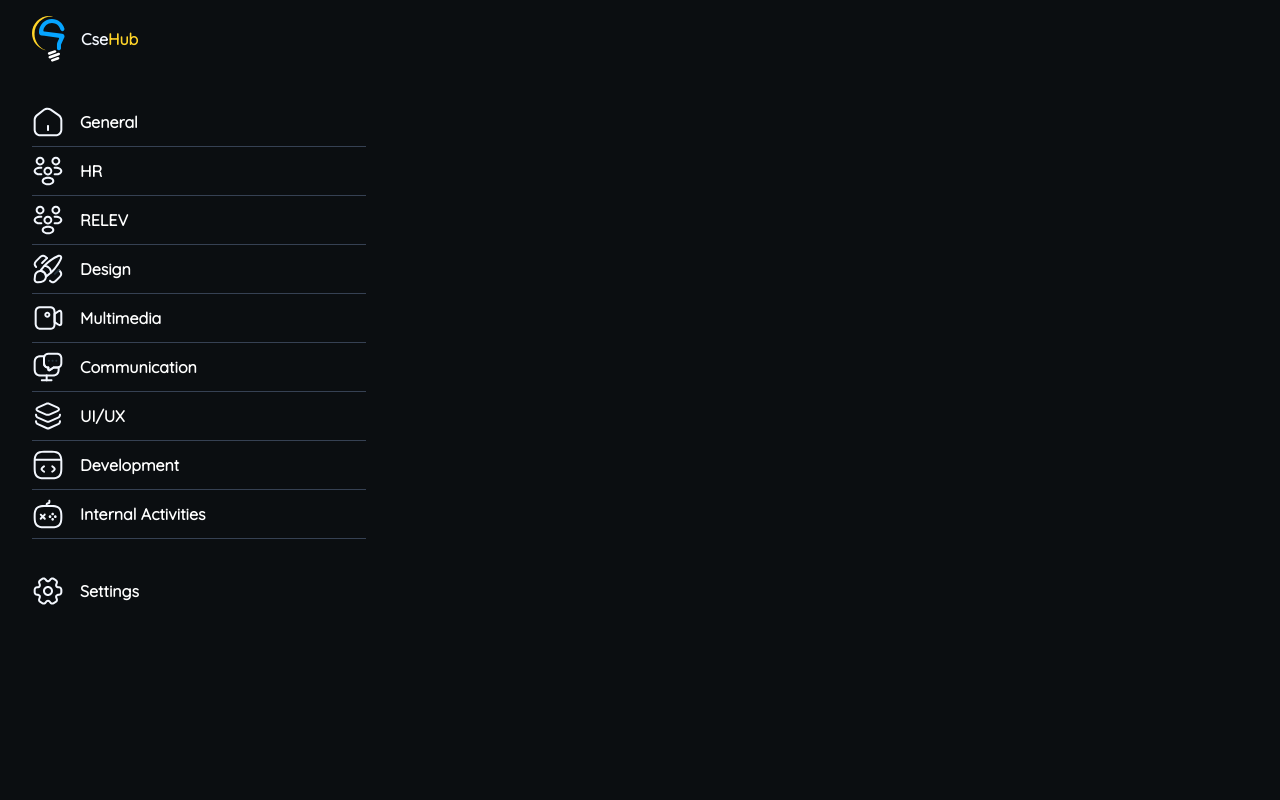
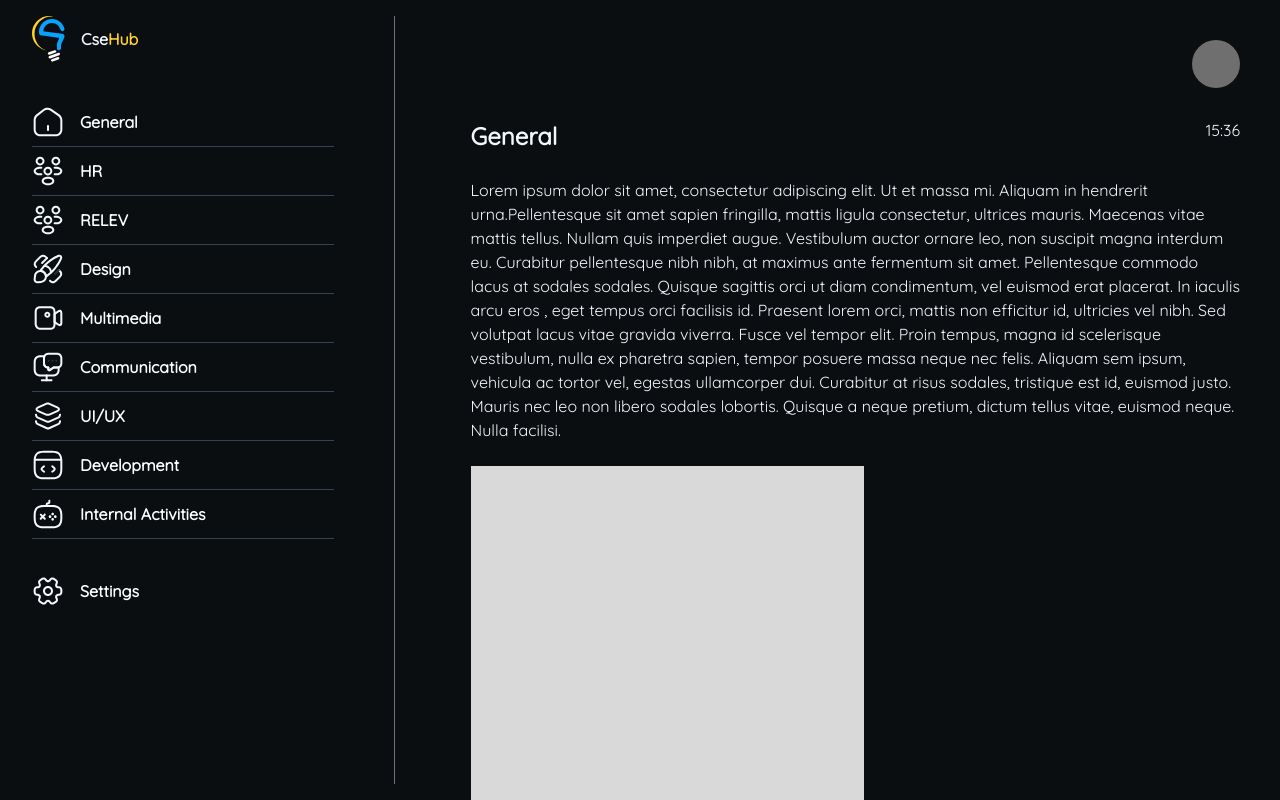
Before and after one commit to lounesnouha/DevIgnite, a React (Vite) app in the folder DevIgnite-frontend/: page / in a window 1280 px wide. Built offline with nearby package versions, Linux system fonts and the light colour scheme.

Commit message:
sidebar + general bsh mchi responsive

```diff
--- a/DevIgnite-frontend/src/App.jsx
+++ b/DevIgnite-frontend/src/App.jsx
@@ -1,11 +1,12 @@
 import './App.css'
 import Sidebar from './components/sidebar'
-import Post from './components/Post'
+import Posts from './components/Post'
 
 function App() {
   return (
     <div className='flex'>
      <Sidebar></Sidebar>
+     <Posts></Posts>
     </div>
 
   )
--- a/DevIgnite-frontend/src/components/Post.jsx
+++ b/DevIgnite-frontend/src/components/Post.jsx
@@ -1,21 +1,73 @@
-import React from 'react'
 
-const Post = (departement , text) => {
+import save from '../assets/save.svg'
+import imgBlank from '../assets/imgBlank.svg'
+import pfp from '../assets/pfp.svg'
+
+const Post = ({title, text, newPost}) => {
   return (
-    <section>
-      <div>
-        <h2>{departement}</h2>
+    <section className='ml-15 mr-10 my-[1.88rem] border-b border-gray-700'>
+      <div className='flex justify-between'>
+        <h2 className='font-bold text-[1.5rem]'>{title}</h2>
         <p>15:36</p>
       </div>
       <div>
-        <p>{text}</p>
+        <p className='my-6'>{text}</p>
+        <img src={newPost} alt="" />
       </div>
-      <img src="" alt="" />
-      <div>
-        <img src="" alt="" />
-      </div>
+      <button>
+      <img className='my-2' src={save} alt="" />
+      </button>
     </section>
   )
 }
 
-export default Post;
+
+function Posts() {
+  return (
+    <div className='flex flex-col  h-screen overflow-y-auto'>
+      <button className='flex justify-end mt-10 mr-10 '>
+      <img src={pfp} alt="" />
+      </button>
+    <Post title='General'
+    text='Lorem ipsum dolor sit amet, consectetur adipiscing elit. Ut et massa mi. Aliquam in hendrerit urna.Pellentesque sit amet sapien fringilla, mattis ligula consectetur,
+     ultrices mauris. Maecenas vitae mattis tellus. Nullam quis imperdiet augue. Vestibulum auctor ornare leo, non suscipit magna interdum
+     eu. Curabitur pellentesque nibh nibh, at maximus ante fermentum sit amet. Pellentesque
+     commodo lacus at sodales sodales. Quisque sagittis orci ut diam condimentum, vel euismod erat placerat. In iaculis arcu eros
+     , eget tempus orci facilisis id. Praesent lorem orci, mattis non efficitur id,
+      ultricies vel nibh. Sed volutpat lacus vitae gravida viverra. Fusce vel tempor elit. Proin tempus, magna id scelerisque
+      vestibulum, nulla ex pharetra sapien, tempor posuere massa neque nec felis. Aliquam sem ipsum, vehicula ac tortor vel, egestas ullamcorper dui. Curabitur at risus sodales,
+      tristique est id, euismod justo. Mauris nec leo non libero sodales lobortis. Quisque a neque pretium, dictum tellus vitae, euismod neque. Nulla facilisi.'
+      newPost={imgBlank}
+      ></Post>
+      <Post
+      title='Members of the month November'
+       text='Lorem ipsum dolor sit amet, consectetur adipiscing elit. Ut et massa mi. Aliquam in hendrerit urna.Pellentesque sit amet sapien fringilla, mattis ligula consectetur,
+       ultrices mauris. Maecenas vitae mattis tellus. Nullam quis imperdiet augue. Vestibulum auctor ornare leo, non suscipit magna interdum
+       eu. Curabitur pellentesque nibh nibh, at maximus ante fermentum sit amet. Pellentesque
+       commodo lacus at sodales sodales. Quisque sagittis orci ut diam condimentum, vel euismod erat placerat. In iaculis arcu eros
+      , eget tempus orci facilisis id. Praesent lorem orci, mattis non efficitur id,
+      ultricies vel nibh. Sed volutpat lacus vitae gravida viverra. Fusce vel tempor elit. Proin tempus, magna id scelerisque
+      vestibulum, nulla ex pharetra sapien, tempor posuere massa neque nec felis. Aliquam sem ipsum, vehicula ac tortor vel, egestas ullamcorper dui. Curabitur at risus sodales,
+      tristique est id, euismod justo. Mauris nec leo non libero sodales lobortis. Quisque a neque pretium, dictum tellus vitae, euismod neque. Nulla facilisi.'
+      newPost={imgBlank}
+      >
+      </Post>
+      <Post
+      title='18th anniversary of CSE'
+      text='Lorem ipsum dolor sit amet, consectetur adipiscing elit. Ut et massa mi. Aliquam in hendrerit urna.Pellentesque sit amet sapien fringilla, mattis ligula consectetur,
+     ultrices mauris. Maecenas vitae mattis tellus. Nullam quis imperdiet augue. Vestibulum auctor ornare leo, non suscipit magna interdum
+     eu. Curabitur pellentesque nibh nibh, at maximus ante fermentum sit amet. Pellentesque
+     commodo lacus at sodales sodales. Quisque sagittis orci ut diam condimentum, vel euismod erat placerat. In iaculis arcu eros
+     , eget tempus orci facilisis id. Praesent lorem orci, mattis non efficitur id,
+      ultricies vel nibh. Sed volutpat lacus vitae gravida viverra. Fusce vel tempor elit. Proin tempus, magna id scelerisque
+      vestibulum, nulla ex pharetra sapien, tempor posuere massa neque nec felis. Aliquam sem ipsum, vehicula ac tortor vel, egestas ullamcorper dui. Curabitur at risus sodales,
+      tristique est id, euismod justo. Mauris nec leo non libero sodales lobortis. Quisque a neque pretium, dictum tellus vitae, euismod neque. Nulla facilisi.'
+      newPost={imgBlank}
+      >
+      </Post>
+      </div>
+
+
+  )
+}
+export default Posts;
--- a/DevIgnite-frontend/src/components/sidebar.jsx
+++ b/DevIgnite-frontend/src/components/sidebar.jsx
@@ -14,9 +14,9 @@ const Section = ({icon, departement, className}) => {
   return (
     <div className={className}>
       <button className='p cursor-pointer w-full'>
-      <div className='flex items-center justify-start gap-4 py-2 pr-40'>
+      <div className='flex items-center gap-4 py-2 pr-40'>
         <img src={icon} alt="icon" />
-        <p className='text-white font-bold'>{departement}</p>
+        <p className='text-white font-bold whitespace-nowrap'>{departement}</p>
       </div>
       </button>
 
@@ -27,7 +27,7 @@ const Section = ({icon, departement, className}) => {
 
 const Sidebar = () => {
   return (
-    <section className='flex flex-col m-4 ml-8 '>
+    <section className='flex flex-col m-4 ml-8 border-r pr-15 border-gray-500'>
         <div className='flex gap-4 items-center mb-9'>
           <img src={Logo} alt="" />
           <p className='font-bold'>Cse<span className='text-[#FFD429]'>Hub</span></p>
@@ -45,7 +45,7 @@ const Sidebar = () => {
 
         </div>
         <div className='mt-7'>
-        <Section  icon={Setting} departement="Settings"></Section>
+        <Section icon={Setting} departement="Settings"></Section>
         </div>
     </section>
   )
--- a/DevIgnite-frontend/src/index.css
+++ b/DevIgnite-frontend/src/index.css
@@ -13,3 +13,7 @@ body{
   color: var(--primary-text-color);
   font-family: Quicksand;
 }
+button
+{
+  cursor : pointer;
+}
```
Also changed, not shown: DevIgnite-frontend/src/assets/imgBlank.svg (added), DevIgnite-frontend/src/assets/pfp.svg (added).
